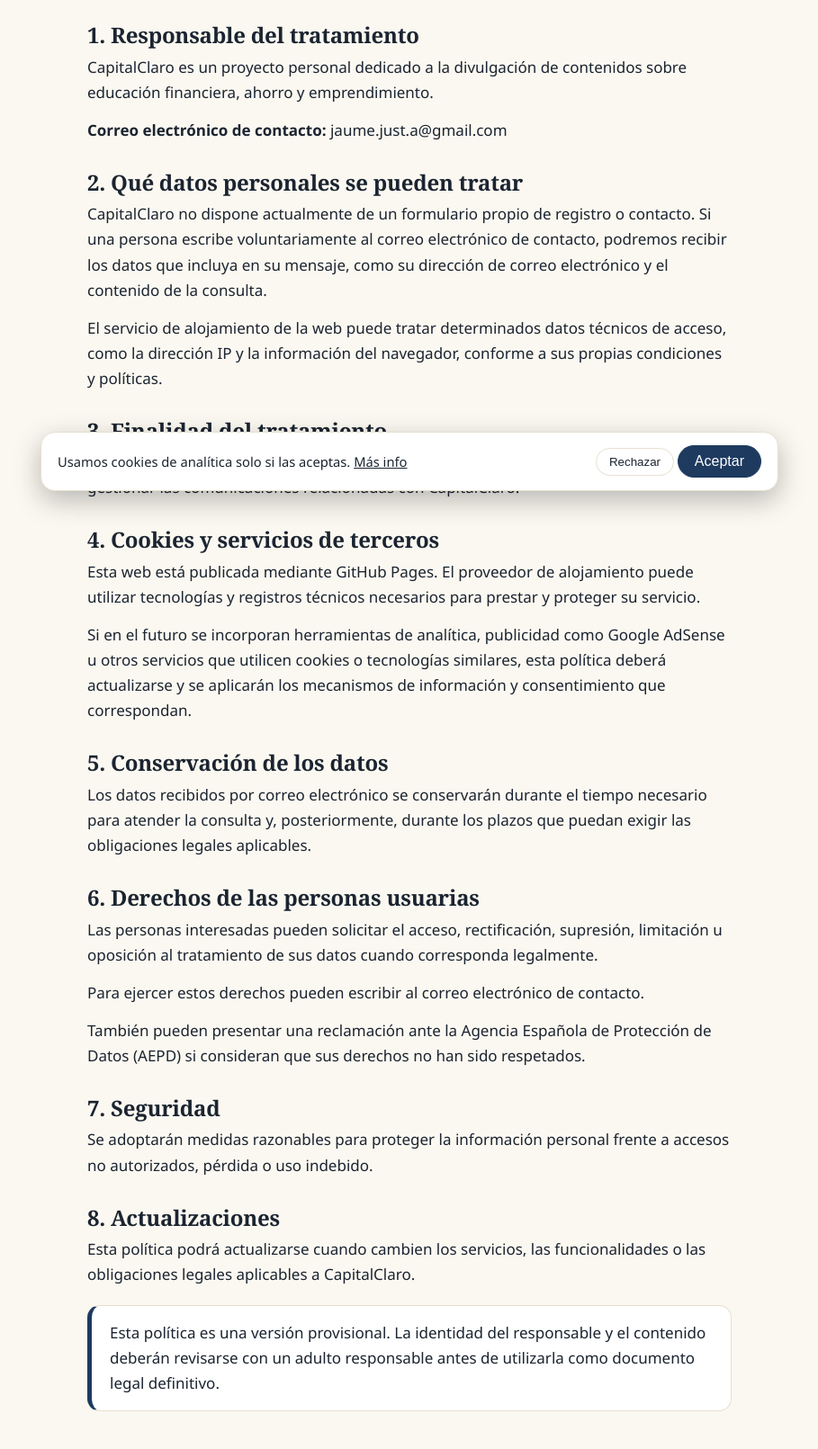
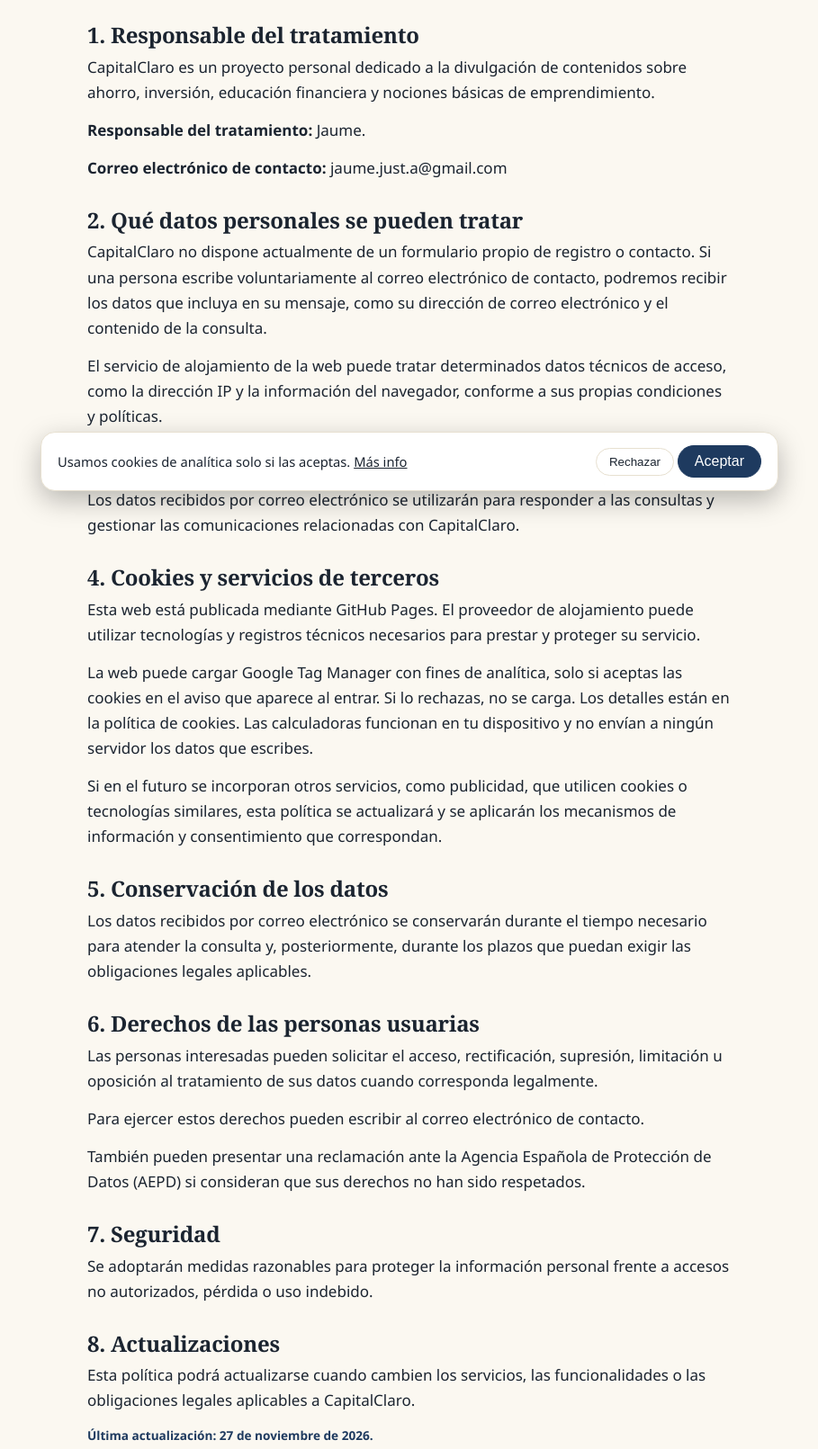
Before and after one commit to jaumejusta-hue/capitalclaro, a plain HTML site: page privacidad.html in a window 1280 px wide. Shown: the part 240-1851 px from the top of the page at 90% size, without its empty margins (185-1094 px from the left). Drawn offline with Linux system fonts and the light colour scheme.

Commit message:
Indica el titular (Jaume), retira avisos provisionales y ajusta textos legales (#4)
- Aviso legal y privacidad: titular/responsable y descripción acorde al sitio
- Privacidad: refleja el uso actual de Google Tag Manager con consentimiento
- Cookies: corrige el texto (no se guarda el idioma)


Claude-Session: https://claude.ai/code/session_01CP4JhnKStua9YotBqWhLqG

Co-authored-by: Claude <noreply@anthropic.com>

```diff
--- a/privacidad.html
+++ b/privacidad.html
@@ -23,7 +23,8 @@
 <p class="lead">En CapitalClaro nos importa la privacidad de las personas que visitan nuestra web. En esta página explicamos cómo se trata la información personal.</p>
 
 <h2>1. Responsable del tratamiento</h2>
-<p>CapitalClaro es un proyecto personal dedicado a la divulgación de contenidos sobre educación financiera, ahorro y emprendimiento.</p>
+<p>CapitalClaro es un proyecto personal dedicado a la divulgación de contenidos sobre ahorro, inversión, educación financiera y nociones básicas de emprendimiento.</p>
+<p><strong>Responsable del tratamiento:</strong> Jaume.</p>
 <p><strong>Correo electrónico de contacto:</strong> <a href="mailto:jaume.just.a@gmail.com">jaume.just.a@gmail.com</a></p>
 
 <h2>2. Qué datos personales se pueden tratar</h2>
@@ -35,7 +36,9 @@
 
 <h2>4. Cookies y servicios de terceros</h2>
 <p>Esta web está publicada mediante GitHub Pages. El proveedor de alojamiento puede utilizar tecnologías y registros técnicos necesarios para prestar y proteger su servicio.</p>
-<p>Si en el futuro se incorporan herramientas de analítica, publicidad como Google AdSense u otros servicios que utilicen cookies o tecnologías similares, esta política deberá actualizarse y se aplicarán los mecanismos de información y consentimiento que correspondan.</p>
+<p>La web puede cargar Google Tag Manager con fines de analítica, solo si aceptas las cookies en el aviso que aparece al entrar. Si lo rechazas, no se carga. Los detalles están en la <a href="cookies.html">política de cookies</a>. Las calculadoras funcionan en tu dispositivo y no envían a ningún servidor los datos que escribes.</p>
+
+<p>Si en el futuro se incorporan otros servicios, como publicidad, que utilicen cookies o tecnologías similares, esta política se actualizará y se aplicarán los mecanismos de información y consentimiento que correspondan.</p>
 
 <h2>5. Conservación de los datos</h2>
 <p>Los datos recibidos por correo electrónico se conservarán durante el tiempo necesario para atender la consulta y, posteriormente, durante los plazos que puedan exigir las obligaciones legales aplicables.</p>
@@ -51,5 +54,5 @@
 <h2>8. Actualizaciones</h2>
 <p>Esta política podrá actualizarse cuando cambien los servicios, las funcionalidades o las obligaciones legales aplicables a CapitalClaro.</p>
 
-<p class="article-box">Esta política es una versión provisional. La identidad del responsable y el contenido deberán revisarse con un adulto responsable antes de utilizarla como documento legal definitivo.</p></div></main><footer><div class="w"><b class="brand">CapitalClaro</b><div class="links"><a href="sobre.html">Sobre nosotros</a><a href="contacto.html">Contacto</a><a href="privacidad.html">Privacidad</a><a href="aviso-legal.html">Aviso legal</a><a href="descargo.html">Aviso financiero</a><a href="cookies.html">Cookies</a></div><p>Información clara para decisiones mejor informadas. Contenido educativo: no constituye asesoramiento financiero personalizado.</p><p>© 2026 CapitalClaro</p></div></footer><script src="app.js"></script></body>
+<p class="article-meta">Última actualización: <time datetime="2026-11-27">27 de noviembre de 2026</time>.</p></div></main><footer><div class="w"><b class="brand">CapitalClaro</b><div class="links"><a href="sobre.html">Sobre nosotros</a><a href="contacto.html">Contacto</a><a href="privacidad.html">Privacidad</a><a href="aviso-legal.html">Aviso legal</a><a href="descargo.html">Aviso financiero</a><a href="cookies.html">Cookies</a></div><p>Información clara para decisiones mejor informadas. Contenido educativo: no constituye asesoramiento financiero personalizado.</p><p>© 2026 CapitalClaro</p></div></footer><script src="app.js"></script></body>
 </html>
```
Also changed, not shown: aviso-legal.html (+4 -3 lines), contacto.html (+1 -1 lines), cookies.html (+1 -1 lines), 1 other file.
